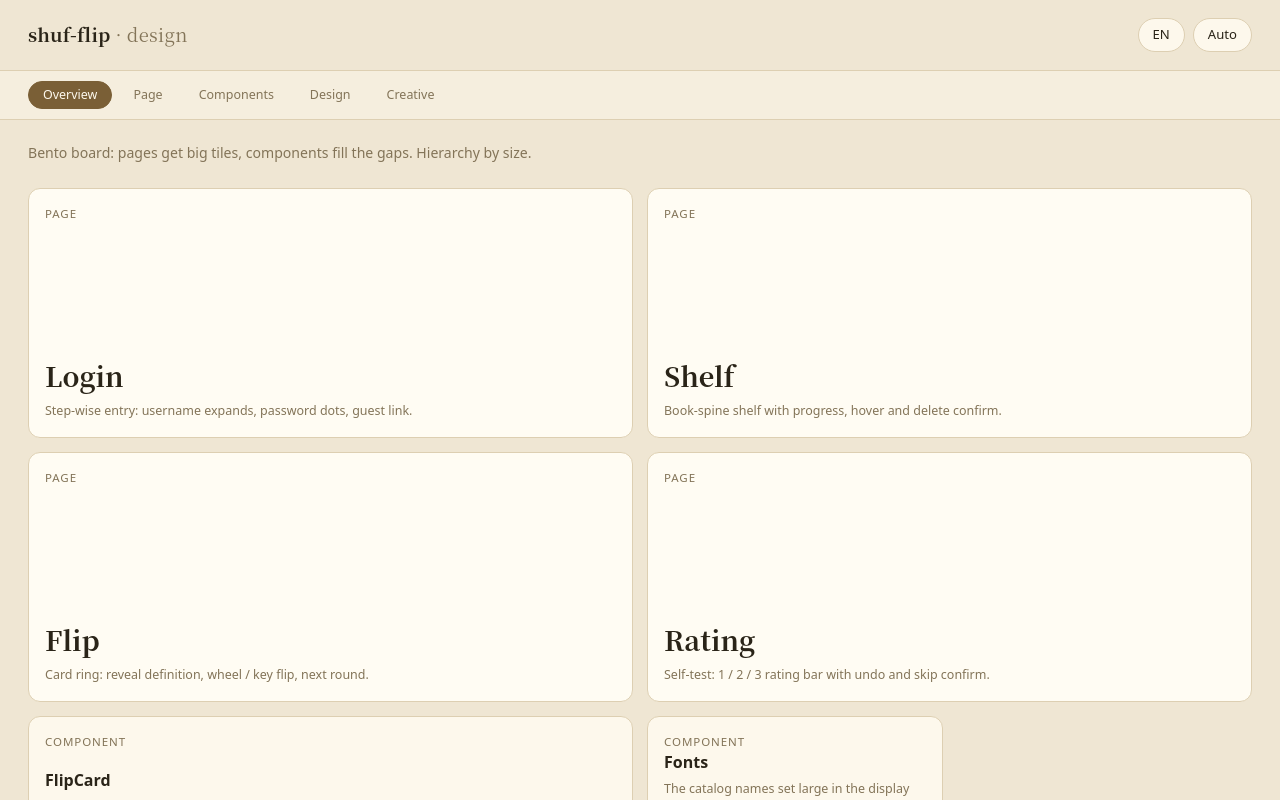
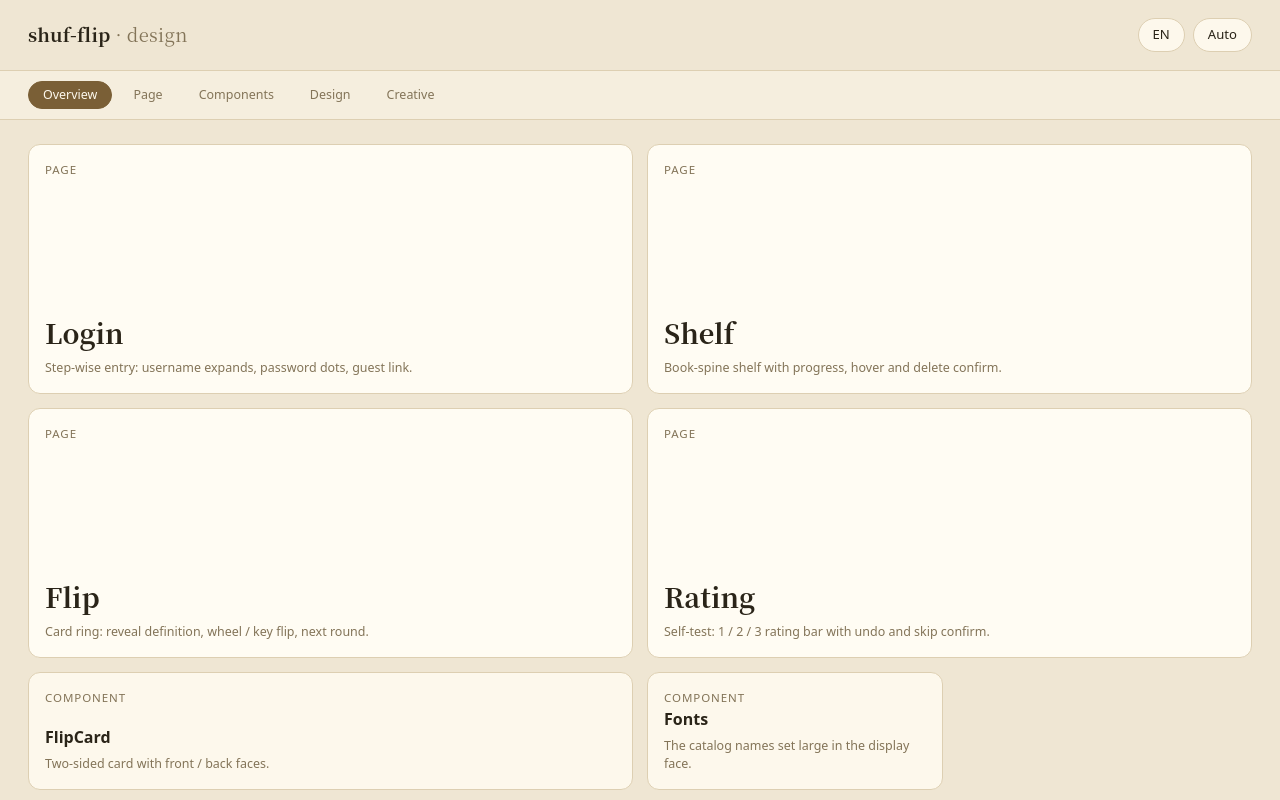
Before and after one commit to imfiiish/webDesign, a React (Vite) app in the folder shuf-flip/: page / in a window 1280 px wide. Built offline with nearby package versions, Linux system fonts and the light colour scheme.

Commit message:
chore: drop the overview lede
The bento board speaks for itself; remove the caption, its i18n keys
and the .lede style.

```diff
--- a/shuf-flip/src/i18n.ts
+++ b/shuf-flip/src/i18n.ts
@@ -10,8 +10,6 @@ const KEY = 'design-lang'
 
 const DICT: Record<Lang, Record<string, string>> = {
   en: {
-    'home.lede':
-      'Bento board: pages get big tiles, components fill the gaps. Hierarchy by size.',
     'mode.overview': 'Overview',
     'mode.page': 'Page',
     'mode.components': 'Components',
@@ -62,7 +60,6 @@ const DICT: Record<Lang, Record<string, string>> = {
     'lang.toggle': 'Language: English. Click to switch to Chinese.',
   },
   zh: {
-    'home.lede': 'Bento 拼板：页面用大块、组件填补空隙，用尺寸体现层级。',
     'mode.overview': '概览',
     'mode.page': '页面',
     'mode.components': '组件',
--- a/shuf-flip/src/pages/home/OverviewView.tsx
+++ b/shuf-flip/src/pages/home/OverviewView.tsx
@@ -8,7 +8,6 @@ export default function OverviewView() {
 
   return (
     <>
-      <p className="lede">{t('home.lede')}</p>
       <div className="bento">
         {PAGES.map((e) => {
           const body = (
--- a/shuf-flip/src/pages/home/home.css
+++ b/shuf-flip/src/pages/home/home.css
@@ -98,14 +98,6 @@
 }
 
 /* ---- overview (bento) ---- */
-.lede {
-  color: var(--muted);
-  font-size: 0.88rem;
-  margin: 0;
-  max-width: 560px;
-  padding: 22px 28px 0;
-}
-
 .bento {
   display: grid;
   grid-template-columns: repeat(4, 1fr);
```
